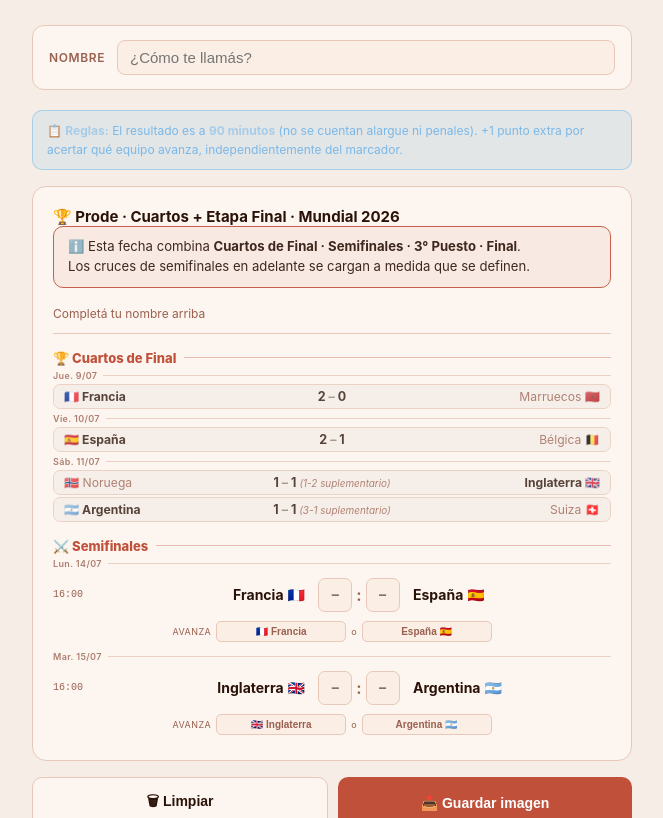
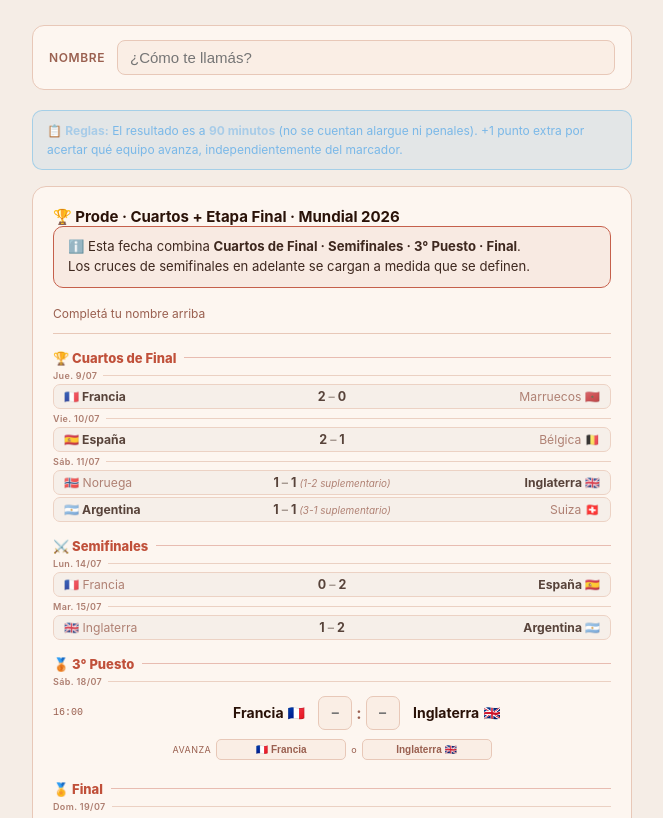
Before and after one commit to nudia865-netizen/Etapa-final, a plain HTML site: page index.html in a window 1280 px wide. Shown: the part 114-932 px from the top of the page, without its empty margins (308-971 px from the left). Drawn offline with Linux system fonts and the light colour scheme.

Commit message:
Update index.html

```diff
--- a/index.html
+++ b/index.html
@@ -459,15 +459,20 @@ const PARTIDOS = [
   { fecha: '2026-07-10', hora: '16:00', local: 'España',     localEdit: false, localPending: false, visitante: 'Bélgica',    visitanteEdit: false, visitantePending: false, cerrado: true, gl90: 2, gv90: 1, avanza: 'España',      nota90: null, ronda: 'cuartos' },
   { fecha: '2026-07-11', hora: '18:00', local: 'Noruega',    localEdit: false, localPending: false, visitante: 'Inglaterra', visitanteEdit: false, visitantePending: false, cerrado: true, gl90: 1, gv90: 1, avanza: 'Inglaterra', nota90: '1-2 suplementario', ronda: 'cuartos' },
   { fecha: '2026-07-11', hora: '22:00', local: 'Argentina',  localEdit: false, localPending: false, visitante: 'Suiza',      visitanteEdit: false, visitantePending: false, cerrado: true, gl90: 1, gv90: 1, avanza: 'Argentina',  nota90: '3-1 suplementario', ronda: 'cuartos' },
-  // Semifinales
-  { fecha: '2026-07-14', hora: '16:00', local: 'Francia',    localEdit: false, localPending: false, visitante: 'España',     visitanteEdit: false, visitantePending: false, ronda: 'semifinal' },
-  { fecha: '2026-07-15', hora: '16:00', local: 'Inglaterra', localEdit: false, localPending: false, visitante: 'Argentina',  visitanteEdit: false, visitantePending: false, ronda: 'semifinal' },
-  // (3° puesto y Final se agregan cuando se definan los cruces)
+  // Semifinales — cerradas
+  { fecha: '2026-07-14', hora: '16:00', local: 'Francia',    localEdit: false, localPending: false, visitante: 'España',     visitanteEdit: false, visitantePending: false, cerrado: true, gl90: 0, gv90: 2, avanza: 'España',    nota90: null, ronda: 'semifinal' },
+  { fecha: '2026-07-15', hora: '16:00', local: 'Inglaterra', localEdit: false, localPending: false, visitante: 'Argentina',  visitanteEdit: false, visitantePending: false, cerrado: true, gl90: 1, gv90: 2, avanza: 'Argentina', nota90: null, ronda: 'semifinal' },
+  // 3° puesto
+  { fecha: '2026-07-18', hora: '16:00', local: 'Francia',    localEdit: false, localPending: false, visitante: 'Inglaterra', visitanteEdit: false, visitantePending: false, ronda: 'tercer' },
+  // Final
+  { fecha: '2026-07-19', hora: '16:00', local: 'España',     localEdit: false, localPending: false, visitante: 'Argentina',  visitanteEdit: false, visitantePending: false, ronda: 'final' },
 ];
 
 const RONDAS = {
   cuartos:    '🏆 Cuartos de Final',
   semifinal:  '⚔️ Semifinales',
+  tercer:     '🥉 3° Puesto',
+  final:      '🏅 Final',
 };
 
 const DIAS = {
@@ -476,7 +481,8 @@ const DIAS = {
   '2026-07-11': 'Sáb. 11/07',
   '2026-07-14': 'Lun. 14/07',
   '2026-07-15': 'Mar. 15/07',
-  '2026-07-19': 'Sáb. 19/07',
+  '2026-07-18': 'Sáb. 18/07',
+  '2026-07-19': 'Dom. 19/07',
 };
 
 /* ── Build DOM ── */
```
